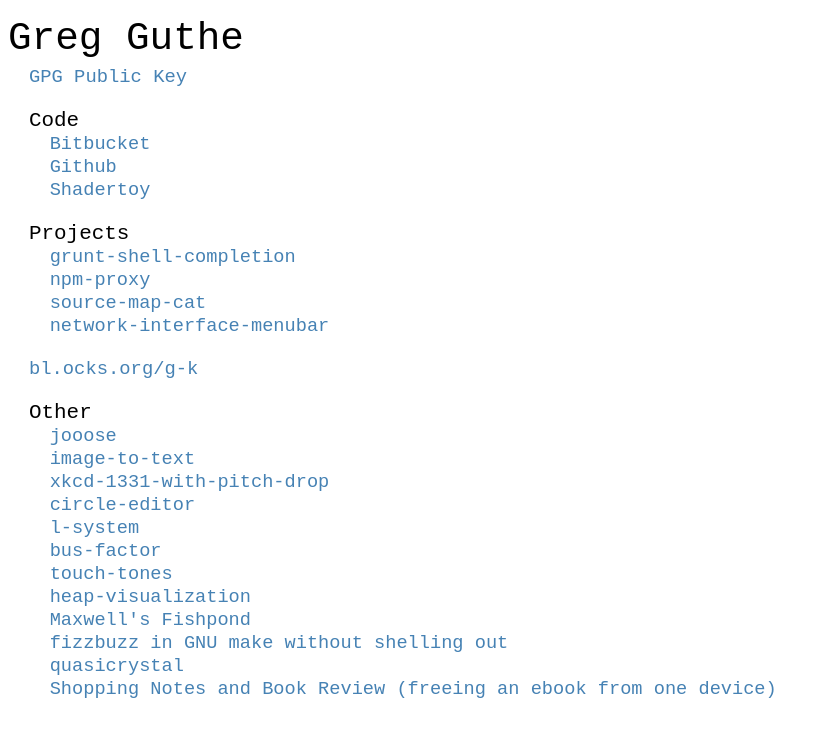
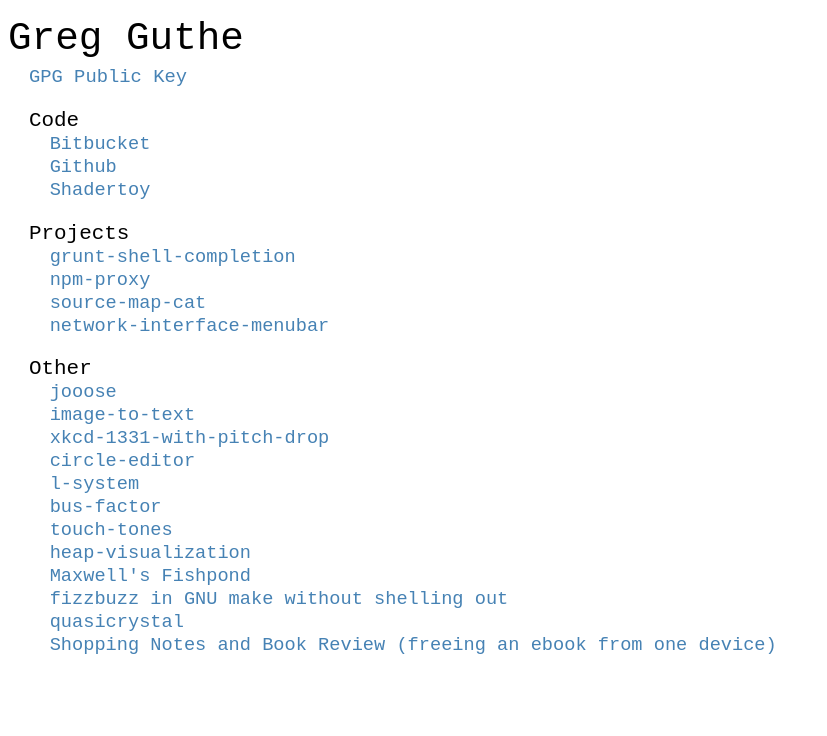
Before and after one commit to g-k/g-k.github.io, a plain HTML site: page index.html in a window 1280 px wide. Shown: the whole page, without its empty margins (0-827 px from the left). Drawn offline with Linux system fonts and the light colour scheme.

Commit message:
Remove link to bl.ocks.org/g-k

```diff
--- a/index.html
+++ b/index.html
@@ -45,10 +45,6 @@
         </li>
 
         <li class="top-item">
-          <a href="http://bl.ocks.org/g-k">bl.ocks.org/g-k</a>
-        </li>
-
-        <li class="top-item">
           Other
           <ul>
             <li><a href="https://github.com/g-k/jooose">jooose</a>
```
